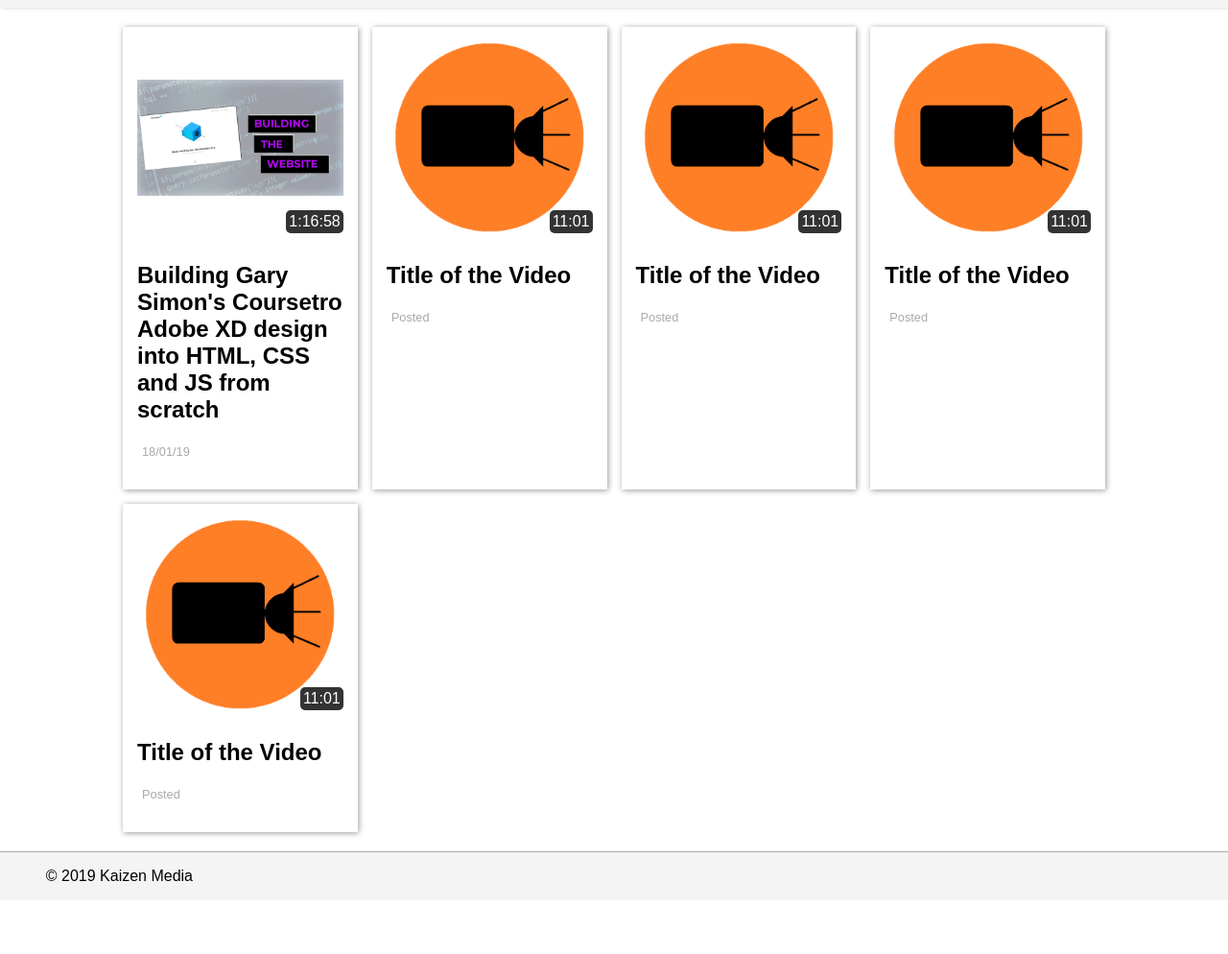
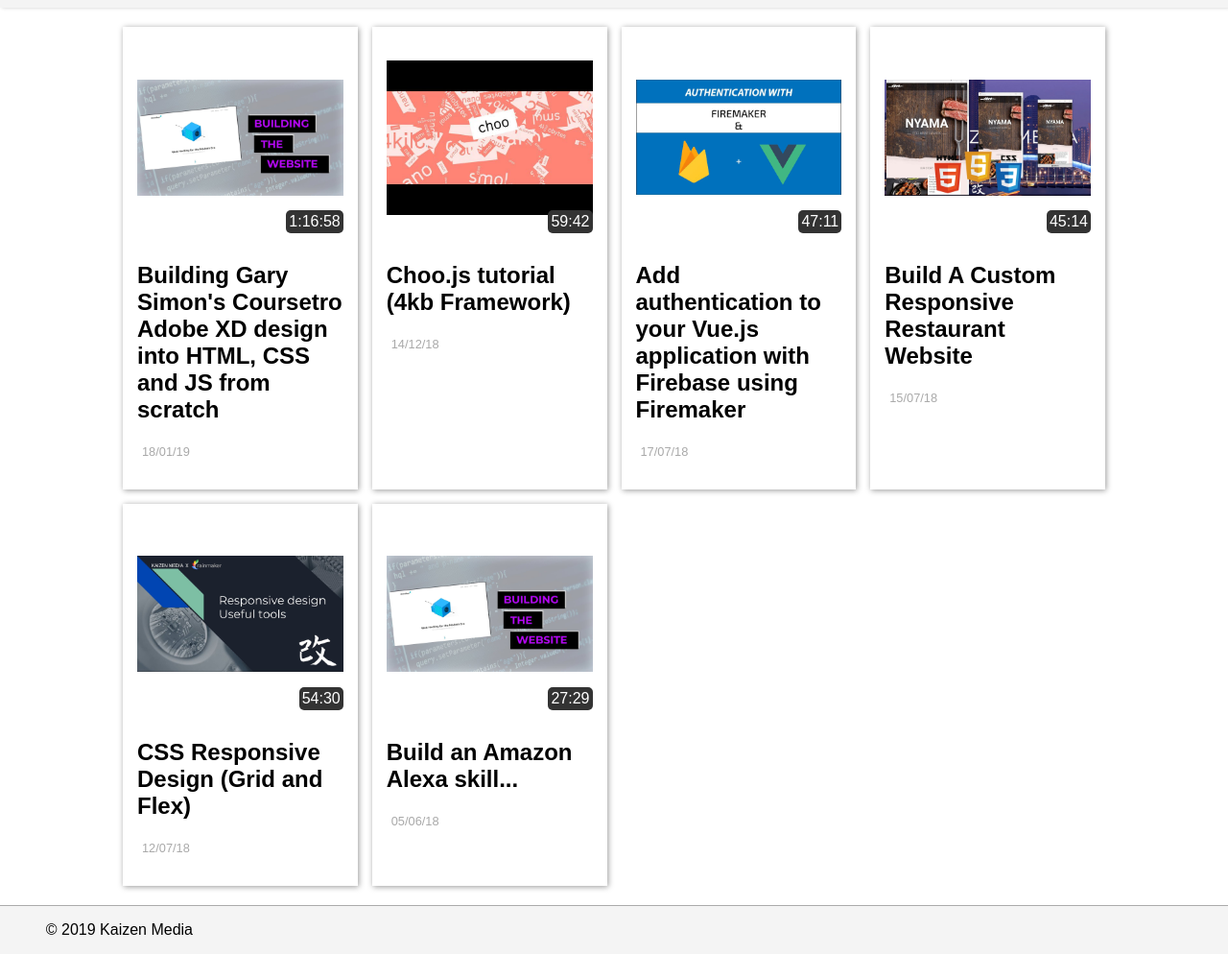
Before and after one commit to Eckhardt-D/vanilla-video-app, a plain HTML site: page index.html in a window 1280 px wide. Shown: the part 45-1039 px from the top of the page at 96% size. Before the commit the page ends 983 px from the top, so only its background shows below. Drawn offline with Linux system fonts and the light colour scheme.

Commit message:
final commit (moved and finished in nuxt project)

```diff
--- a/index.html
+++ b/index.html
@@ -3,8 +3,9 @@
   <head>
     <meta charset="utf-8">
     <meta name="viewport" content="width=device-width, initial-scale=1">
-    <title>Video Port | The modern video sharing platform</title>
-    <meta name="description" content="A platform for modern thinkers to speak their truth.">
+    <title>Kaizen Media Videos | Web Development Tutorial | Learn Web Development</title>
+    <meta name="description" content="A freelance web development brand that also teaches the skills required to build stuff online.">
+    <meta name="tags" content="Web Development, Kaizen Media, Web Development Tutorials, web development, build a website, how to build websites, web design namibia, web, namibia, application development">
     <link rel="stylesheet" href="https://use.fontawesome.com/releases/v5.6.3/css/all.css" integrity="sha384-UHRtZLI+pbxtHCWp1t77Bi1L4ZtiqrqD80Kn4Z8NTSRyMA2Fd33n5dQ8lWUE00s/" crossorigin="anonymous">
     <link rel="shortcut icon" href="favicon.png">
     <link rel="stylesheet" href="main.css">
@@ -17,10 +18,6 @@
         <div></div>
         <div></div>
       </div>
-      <!-- <div class="search-container">
-        <input type="text" name="search_query" placeholder="search" class="searchbox">
-        <input type="submit" name="search_submit" value="GO!">
-      </div> -->
       <img width="30px" src="images/kaizen.jpg" alt="Kaizen Media" class="avatar">
     </nav>
 
@@ -44,43 +41,53 @@
         </div>
       </div>
       <div class="video-card">
-        <div class="video-cover">
+        <div style="background-image: url('images/choo.jpg')" class="video-cover">
         <div class="video-cover-overlay"></div>
-          <p class="timestamp">11:01</p>
+          <p class="timestamp">59:42</p>
         </div>
         <div class="video-details">
-          <h1>Title of the Video</h1>
-          <p><span class="time-posted">Posted</span></p>
+          <h1>Choo.js tutorial (4kb Framework)</h1>
+          <p><span class="time-posted">14/12/18</span></p>
         </div>
       </div>
       <div class="video-card">
-        <div class="video-cover">
+        <div style="background-image: url('images/firemaker.jpg')" class="video-cover">
         <div class="video-cover-overlay"></div>
-          <p class="timestamp">11:01</p>
+          <p class="timestamp">47:11</p>
         </div>
         <div class="video-details">
-          <h1>Title of the Video</h1>
-          <p><span class="time-posted">Posted</span></p>
+          <h1>Add authentication to your Vue.js application with Firebase using Firemaker</h1>
+          <p><span class="time-posted">17/07/18</span></p>
         </div>
       </div>
       <div class="video-card">
-        <div class="video-cover">
+        <div style="background-image: url('images/nyama.jpg')" class="video-cover">
         <div class="video-cover-overlay"></div>
-          <p class="timestamp">11:01</p>
+          <p class="timestamp">45:14</p>
         </div>
         <div class="video-details">
-          <h1>Title of the Video</h1>
-          <p><span class="time-posted">Posted</span></p>
+          <h1>Build A Custom Responsive Restaurant Website</h1>
+          <p><span class="time-posted">15/07/18</span></p>
         </div>
       </div>
       <div class="video-card">
-        <div class="video-cover">
+        <div style="background-image: url('images/responsivedesign.jpg')" class="video-cover">
         <div class="video-cover-overlay"></div>
-          <p class="timestamp">11:01</p>
+          <p class="timestamp">54:30</p>
         </div>
         <div class="video-details">
-          <h1>Title of the Video</h1>
-          <p><span class="time-posted">Posted</span></p>
+          <h1>CSS Responsive Design (Grid and Flex)</h1>
+          <p><span class="time-posted">12/07/18</span></p>
+        </div>
+      </div>
+      <div class="video-card">
+        <div style="background-image: url('images/uidesign.jpg')" class="video-cover">
+        <div class="video-cover-overlay"></div>
+          <p class="timestamp">27:29</p>
+        </div>
+        <div class="video-details">
+          <h1>Build an Amazon Alexa skill...</h1>
+          <p><span class="time-posted">05/06/18</span></p>
         </div>
       </div>
     </section>
```
Also changed, not shown: videos/180119.html (+3 -3 lines), images/amazon.jpg (added), images/choo.jpg (added), images/firemaker.jpg (added), images/nyama.jpg (added), images/responsivedesign.jpg (added).
